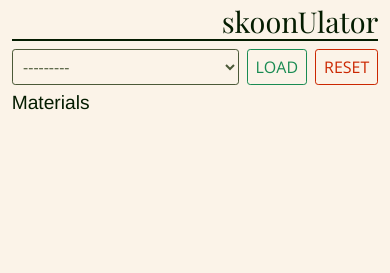
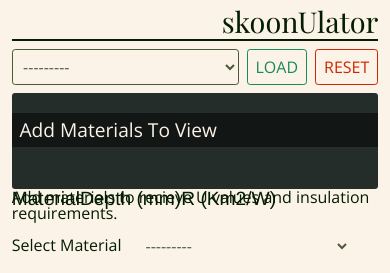
Before and after one commit to BenCurrieDev/SkoonAssignment, a Django app: page / in a window 390 px wide. Shown: the top 273 px of the page. Run offline with Django 4.2, Linux system fonts and the light colour scheme; a user stored in the database is signed in; data comes from the database, SQL or seed files in the repository; both versions use the stored data as it was after the commit; lists and menus that the app fills with data are empty; some libraries are stand-ins or nearby versions.

Commit message:
styled material view for mobile

```diff
--- a/static/css/skoon.css
+++ b/static/css/skoon.css
@@ -378,7 +378,7 @@
 
     .load-save-field {
         border: 1px solid var(--clr-primary-lt);
-            border-radius: 0.2em;
+        border-radius: 0.2rem;
         padding: 0.3em 0;
         padding-inline: calc(0.2 * var(--sp));
         width: 100%;
@@ -387,7 +387,7 @@
 
     input.submit-button {
         border: 1px solid var(--clr-green);
-            border-radius: 0.2em;
+        border-radius: 0.2rem;
         color: var(--clr-green);
         padding: 0.3em 0;
         padding-inline: 0.5em;
@@ -403,14 +403,40 @@
         border: 1px solid var(--clr-red);
         border-radius: 0.2em;
         color: var(--clr-red);
-            padding: 0.3em 0;
+        padding: 0.3rem 0;
         padding-inline: 0.5em;
         margin-left: 0.5em;
     }
 
+    .display-section {
+        min-height: 6rem;
+        max-height: 15rem;
+    }
+    .material-view-container {
+        background-color: var(--clr-secondary);
+        border-radius: 0.2rem;
+        position: relative;
+        height: 100%;
+        overflow: hidden;
+
+    }
+
+    .material-heading {
+        position: absolute;
+        margin-top: 1em;
+        color: var(--clr-white);
+        font-family: var(--ff-sans-p);
+        font-weight: var(--fw-l);
+        background-color: rgba(0, 0, 0, 0.5);
+        padding-left: 0.4em;
+        padding-top: 0.4em;
+        padding-bottom: 0.4em;
+        width: 100%;
+
+    }
 
     .material-view {
-            height: 10rem;
+        height: 100%;
         text-align: center;
         display: flex;
         justify-content: center;
@@ -418,8 +444,6 @@
 
     .composite-block {
         height: 100%;
-            border-right: 1px solid black;
-            border-left: 1px solid black;
         display: flex;
     }
 
--- a/templates/home.html
+++ b/templates/home.html
@@ -41,10 +41,10 @@
 
 
 
-
+    <div class="display-section">
       <div class="material-view-container">
 
-      <h4>{% if composites %}{{ active_composite.name }}{% else %}Materials{% endif %}</h4>
+        <h4 class="material-heading">{% if composites %}{{ active_composite.name }}{% else %}Add Materials To View{% endif %}</h4>
 
         <div class="material-view">
           {% if components %}
@@ -57,9 +57,6 @@
         </div>
 
       </div>
-
-
-
 
       <div class="materials-table-container">
         <table>
@@ -88,6 +85,13 @@
 
         </table>
       </div>
+
+    </div>
+
+
+
+
+
 
 
 
```
Also changed, not shown: db.sqlite3. Lines whose indentation alone changed are shown as unchanged.
